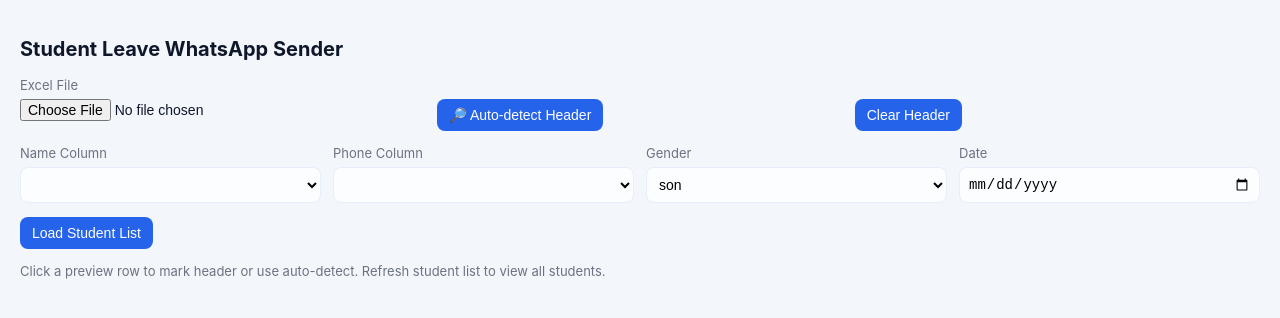
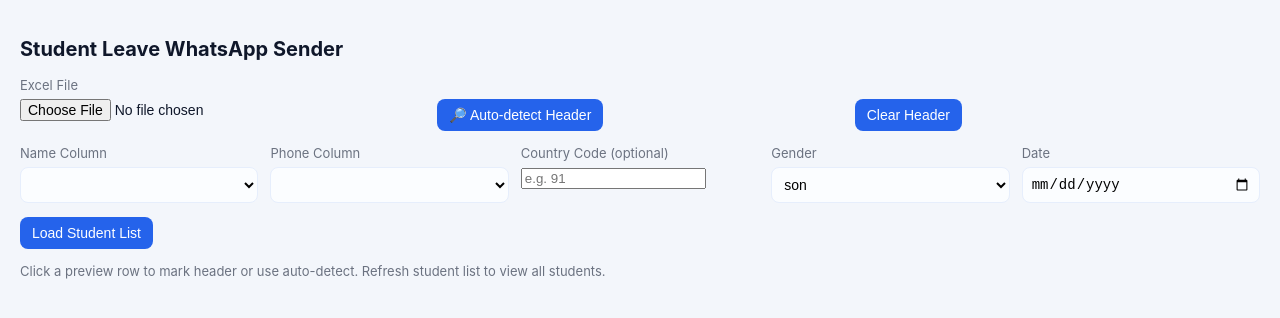
Before and after one commit to Arjun-dev-lab/examresult, a plain HTML site: page Leave.html in a window 1280 px wide. Drawn offline with Linux system fonts and the light colour scheme; a script that the page names is missing.

Commit message:
Update Leave.html

```diff
--- a/Leave.html
+++ b/Leave.html
@@ -40,6 +40,10 @@
     <label>Phone Column</label>
     <select id="phoneColumn"></select>
   </div>
+  <div>
+  <label>Country Code (optional)</label>
+  <input id="countryCode" placeholder="e.g. 91"/>
+</div>
   <div>
     <label>Gender</label>
     <select id="genderSelect">
```
